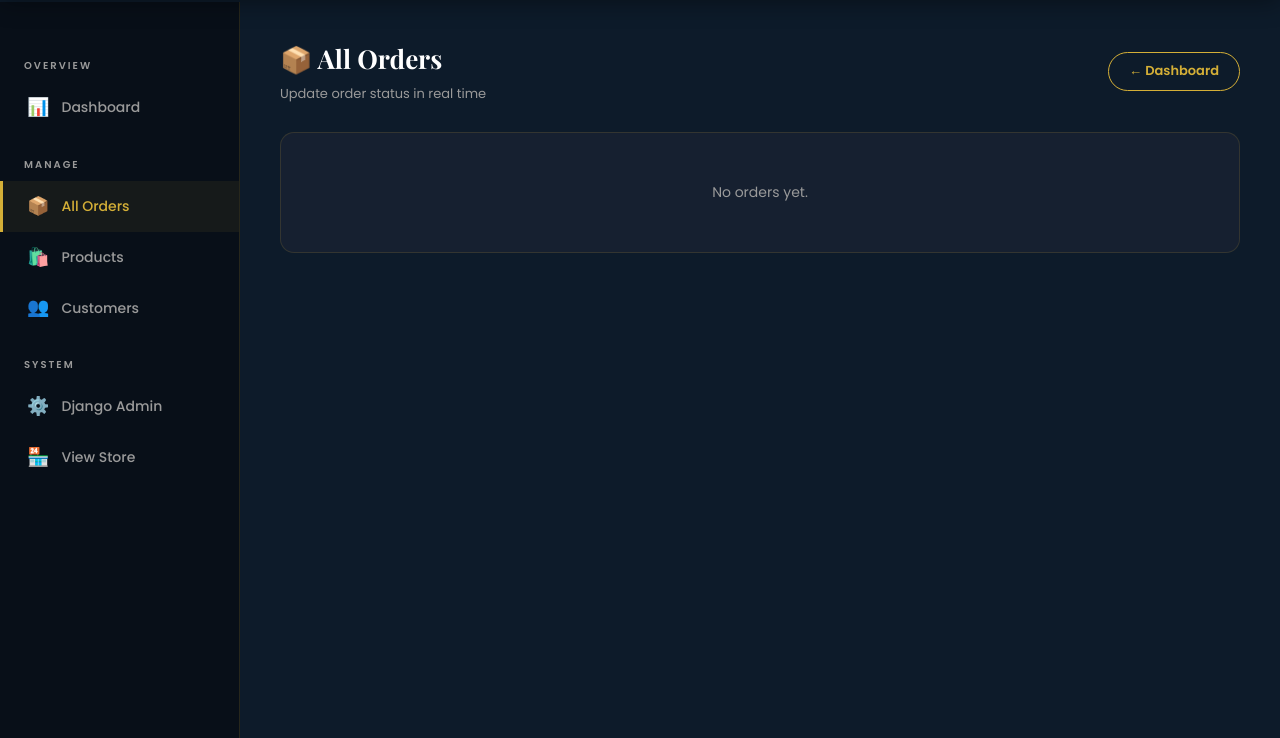
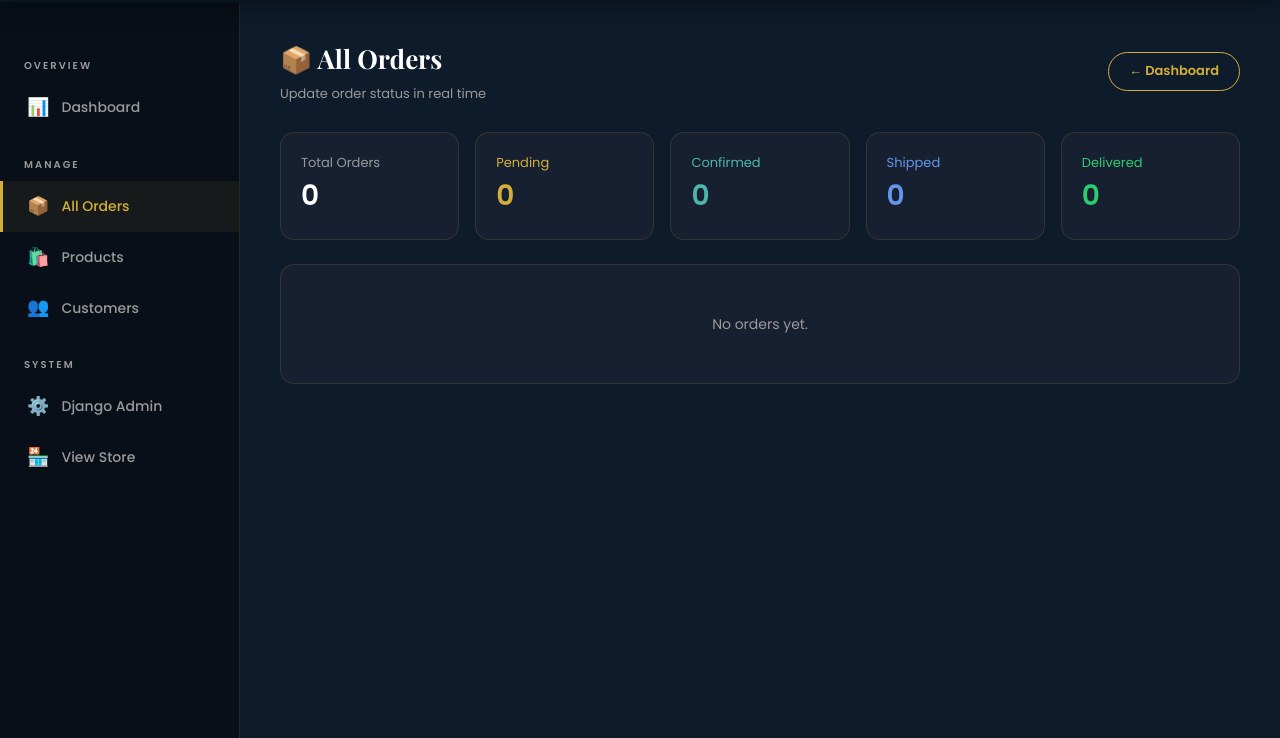
Before and after one commit to monitjain/glow-cart, a Django app: page /dashboard/orders/ in a window 1280 px wide. Shown: the part 62-800 px from the top of the page. Run offline with Django 5.2, Linux system fonts and the light colour scheme; a user stored in the database is signed in; data comes from the database, SQL or seed files in the repository; data that the repository does not hold is empty.

Commit message:
Update order management dashboard

```diff
--- a/mysite/settings.py
+++ b/mysite/settings.py
@@ -3,6 +3,8 @@ import dj_database_url
 from pathlib import Path
 
 BASE_DIR = Path(__file__).resolve().parent.parent
+from dotenv import load_dotenv
+load_dotenv(BASE_DIR / '.env')
 
 SECRET_KEY = os.environ.get('SECRET_KEY', 'django-insecure-)9&6+v37xwb4jysg(jv5z$wb$k%4=o*y(oc&(0dg-ty!g38oer')
 DEBUG = os.environ.get('DEBUG', 'True') == 'True'
--- a/requirements.txt
+++ b/requirements.txt
@@ -10,3 +10,4 @@ dj-database-url==2.2.0
 requests==2.31.0
 cloudinary==1.41.0
 django-cloudinary-storage==0.3.0
+python-dotenv
--- a/store/models.py
+++ b/store/models.py
@@ -29,13 +29,16 @@ class Product(models.Model):
 
 
 class Order(models.Model):
+    created_at = models.DateTimeField(auto_now_add=True, null=True, blank=True)
+
     STATUS_CHOICES = [
         ('Pending',   'Pending'),
         ('Confirmed', 'Confirmed'),
         ('Shipped',   'Shipped'),
         ('Delivered', 'Delivered'),
     ]
-    user        = models.ForeignKey(User, on_delete=models.CASCADE, null=True)
+
+    user = models.ForeignKey(User, on_delete=models.CASCADE, null=True)
     name        = models.CharField(max_length=100)
     address     = models.TextField()
     street      = models.CharField(max_length=200, blank=True, default='')
--- a/store/templates/manage_orders.html
+++ b/store/templates/manage_orders.html
@@ -75,6 +75,35 @@
         <a href="/dashboard/" class="btn-outline" style="padding:8px 20px;font-size:13px;">← Dashboard</a>
       </div>
 
+<div class="orders-stats" style="display:grid;grid-template-columns:repeat(auto-fit,minmax(160px,1fr));gap:16px;margin-bottom:24px;">
+
+  <div class="dash-table-card" style="padding:20px;">
+    <p style="color:var(--text-muted);font-size:13px;">Total Orders</p>
+    <h2 style="color:#fff;font-size:28px;">{{ total_orders }}</h2>
+  </div>
+
+  <div class="dash-table-card" style="padding:20px;">
+    <p style="color:var(--gold);font-size:13px;">Pending</p>
+    <h2 style="color:var(--gold);font-size:28px;">{{ pending_orders }}</h2>
+  </div>
+
+  <div class="dash-table-card" style="padding:20px;">
+    <p style="color:var(--teal);font-size:13px;">Confirmed</p>
+    <h2 style="color:var(--teal);font-size:28px;">{{ confirmed_orders }}</h2>
+  </div>
+
+  <div class="dash-table-card" style="padding:20px;">
+    <p style="color:#6495ed;font-size:13px;">Shipped</p>
+    <h2 style="color:#6495ed;font-size:28px;">{{ shipped_orders }}</h2>
+  </div>
+
+  <div class="dash-table-card" style="padding:20px;">
+    <p style="color:#2ecc71;font-size:13px;">Delivered</p>
+    <h2 style="color:#2ecc71;font-size:28px;">{{ delivered_orders }}</h2>
+  </div>
+
+</div>
+
       <div class="dash-table-card">
         {% if orders %}
         <table class="dash-table">
--- a/store/views.py
+++ b/store/views.py
@@ -7,6 +7,7 @@ from django.contrib.auth import login
 from django.contrib.auth.models import User
 from django.contrib.auth.decorators import login_required, user_passes_test
 from django.db.models import Sum
+from django.db import models
 from django.core.mail import send_mail
 from django.http import JsonResponse
 from django.utils import timezone
@@ -400,10 +401,47 @@ def push_to_shiprocket(request, order_id):
     return redirect('manage_orders')
 
 
+
 @user_passes_test(lambda u: u.is_staff, login_url='/login/')
 def manage_orders(request):
-    all_orders = Order.objects.select_related('user').order_by('-id')
-    return render(request, 'manage_orders.html', {'orders': all_orders})
+    all_orders = Order.objects.select_related('user').order_by('-created_at', '-id')
+
+    # Search orders
+    search_query = request.GET.get('q', '').strip()
+    if search_query:
+        all_orders = all_orders.filter(
+            models.Q(name__icontains=search_query) |
+            models.Q(phone__icontains=search_query) |
+            models.Q(email__icontains=search_query) |
+            models.Q(user__username__icontains=search_query) |
+            models.Q(id__icontains=search_query)
+        )
+
+    # Filter by status
+    status_filter = request.GET.get('status', '').strip()
+    valid_statuses = ['Pending', 'Confirmed', 'Shipped', 'Delivered']
+
+    if status_filter in valid_statuses:
+        all_orders = all_orders.filter(status=status_filter)
+
+    # Order summary counts (independent of search and filters)
+    total_orders = Order.objects.count()
+    pending_orders = Order.objects.filter(status='Pending').count()
+    confirmed_orders = Order.objects.filter(status='Confirmed').count()
+    shipped_orders = Order.objects.filter(status='Shipped').count()
+    delivered_orders = Order.objects.filter(status='Delivered').count()
+
+    return render(request, 'manage_orders.html', {
+        'orders': all_orders,
+        'search_query': search_query,
+        'status_filter': status_filter,
+        'status_choices': Order.STATUS_CHOICES,
+        'total_orders': total_orders,
+        'pending_orders': pending_orders,
+        'confirmed_orders': confirmed_orders,
+        'shipped_orders': shipped_orders,
+        'delivered_orders': delivered_orders,
+    })
 
 
 @user_passes_test(lambda u: u.is_staff, login_url='/login/')
```
Also changed, not shown: store/migrations/0010_order_created_at.py (added), 1 other file.
